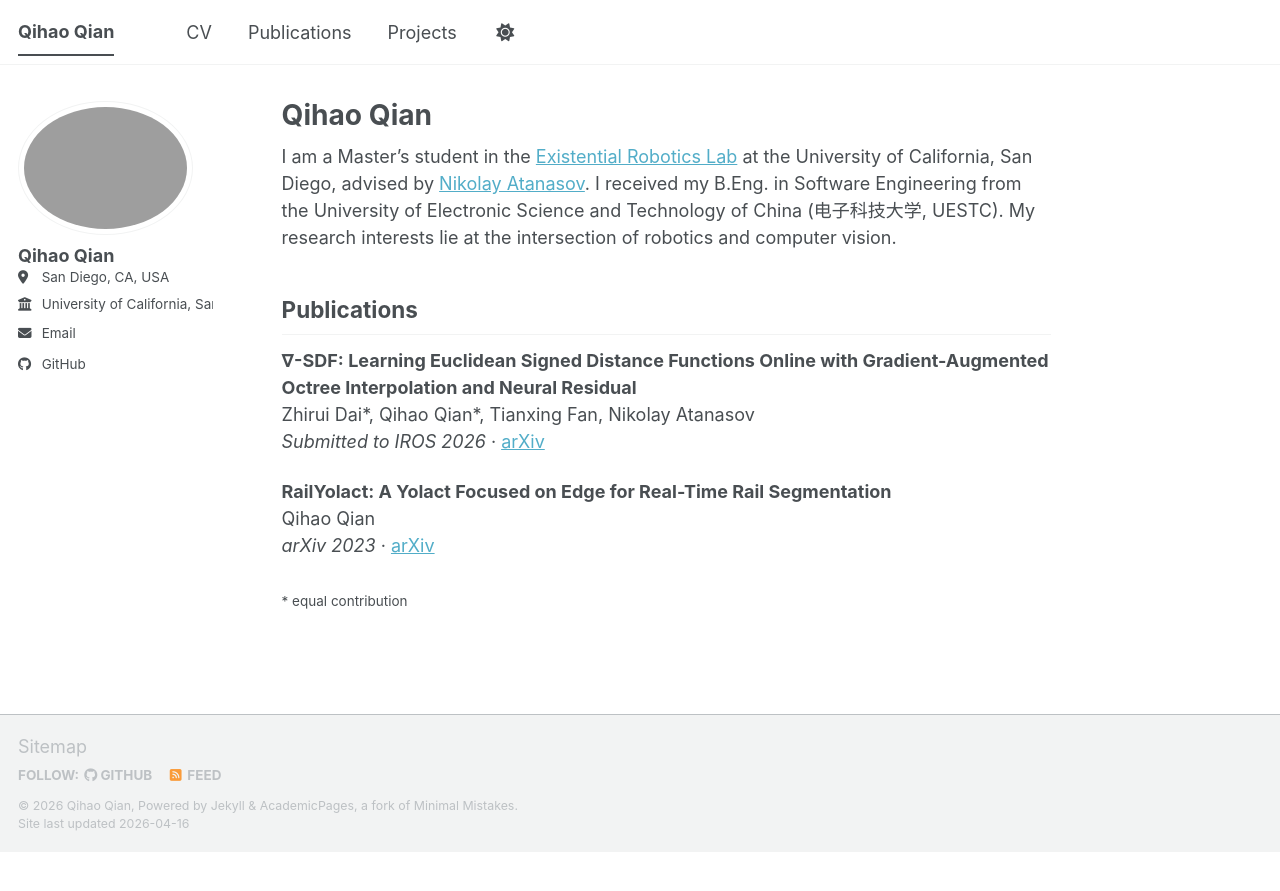
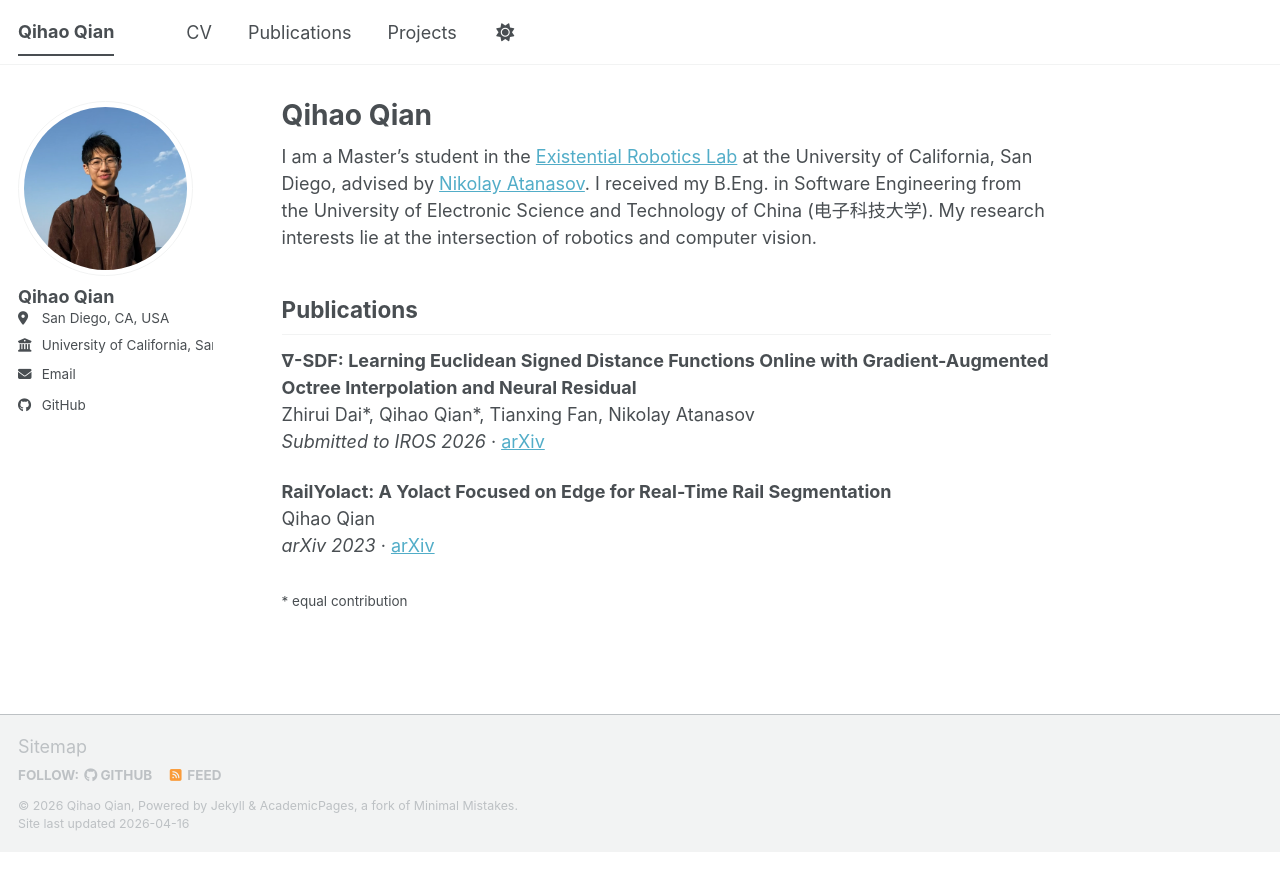
Before and after one commit to qihaoqian/qihaoqian.github.io, a Jekyll site: the page built from _pages/about.md, in a window 1280 px wide. Shown: the top 891 px of the page. Built offline with Jekyll 4.4.1, drawn with Linux system fonts in a browser that asks for light colours; a script bundle is joined from its source files by our own code; library files that are not in the unit come from our copies.

Commit message:
crop image

```diff
--- a/_config.yml
+++ b/_config.yml
@@ -23,7 +23,7 @@ repository               : "academicpages/academicpages.github.io"
 #               Additional customization can be done by editing /_includes/author-profile.html
 author:
   # Biographic information
-  avatar           : "bio-photo.jpg"
+  avatar           : "bio-photo.png"
   name             : "Qihao Qian"
   pronouns         : # example: "she/her"
   # bio              : "Short biography for the left-hand sidebar"
--- a/_pages/about.md
+++ b/_pages/about.md
@@ -7,7 +7,7 @@ redirect_from:
   - /about.html
 ---
 
-I am a Master's student in the [Existential Robotics Lab](https://existentialrobotics.org/) at the University of California, San Diego, advised by [Nikolay Atanasov](https://natanaso.github.io/). I received my B.Eng. in Software Engineering from the University of Electronic Science and Technology of China (电子科技大学, UESTC). My research interests lie at the intersection of robotics and computer vision.
+I am a Master's student in the [Existential Robotics Lab](https://existentialrobotics.org/) at the University of California, San Diego, advised by [Nikolay Atanasov](https://natanaso.github.io/). I received my B.Eng. in Software Engineering from the University of Electronic Science and Technology of China (电子科技大学). My research interests lie at the intersection of robotics and computer vision.
 
 ## Publications
 
```
Also changed, not shown: images/bio-photo.png (added), 1 other file.
